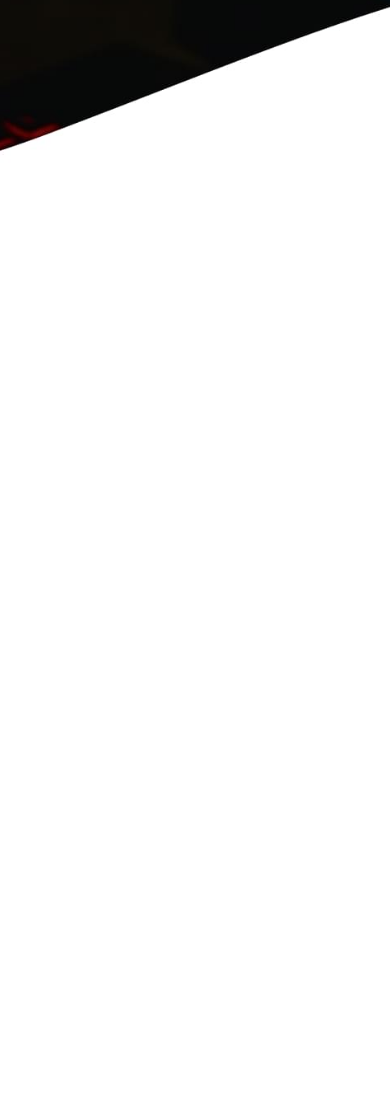
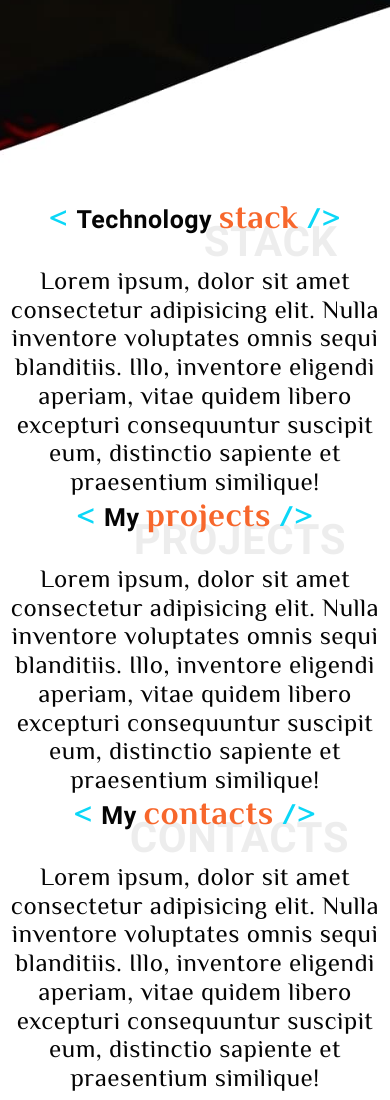
Before and after one commit to IrinaAzizova/irinaaziziva.github.io, a website: page src/index.html in a window 390 px wide. Shown: the part 642-1742 px from the top of the page. Before the commit the page ends 844 px from the top, so only its background shows below. Drawn offline with Linux system fonts and the light colour scheme; files whose address does not match are found by name.

Commit message:
created adaptive titles. Implemented smooth scroll

```diff
--- a/src/index.html
+++ b/src/index.html
@@ -61,13 +61,13 @@
                     <a href="#home" class="navbar__link navbar__link_active">Home</a>
                 </li>
                 <li class="navbar__list-item">
-                    <a href="#" class="navbar__link">Technology stack</a>
+                    <a href="#stack" class="navbar__link">Technology stack</a>
                 </li>
                 <li class="navbar__list-item">
-                    <a href="#" class="navbar__link">Projects</a>
+                    <a href="#projects" class="navbar__link">Projects</a>
                 </li>
                 <li class="navbar__list-item">
-                    <a href="#" class="navbar__link">Contacts</a>
+                    <a href="#contacts" class="navbar__link">Contacts</a>
                 </li>
             </ul>
         </nav>
@@ -87,93 +87,43 @@
                 <p class="intro__hello">hello!</p>
                 <h1>I'm Irina Azizova a frontend developer</h1>
                 <div class="intro__change-tittle animate__fadeIn">
-                    <!-- <div class="intro__tittle">I'm <span>Irina Azizova</span> </div>
-                    <div class="intro__subtittle">a frontend developer</div> -->
+                  <!-- here is the animated title generated by the script -->
                 </div>
                 <div class="intro__btn-box">
-                    <button href="" class="btn btn_orange">Contacts</button>
-                    <button href="" class="btn btn_white">Projects</button>
+                    <a href="#contacts" class="btn btn_orange">Contacts</a>
+                    <a href="#projects" class="btn btn_white">Projects</a>
                 </div>
-
             </div>
         </div>
+    </section>
+      <!-- intro section end -->
 
-        <!-- slider section -->
-        <!-- <section class=" slider_section ">
-          <div id="carouselExampleIndicators" class="carousel slide" data-ride="carousel">
+	<!-- stack section start -->
+    <section class="stack">
+		<div class="container">
+			<h2 class="tittle" id="stack"><span class="tittle__decoration">&lt; </span>Technology <span>stack</span><span class="tittle__decoration"> 	&sol;&gt;</span></h2>
+			<p class="subtittle">Lorem ipsum, dolor sit amet consectetur adipisicing elit. Nulla inventore voluptates omnis sequi blanditiis. Illo, inventore eligendi aperiam, vitae quidem libero excepturi consequuntur suscipit eum, distinctio sapiente et praesentium similique!</p>
+		</div>
+	</section>
+	<!-- stack section end -->
 
-            <div class="carousel-inner">
-              <div class="carousel-item active">
-                <div class="container">
-                  <div class="row">
-                    <div class="col-lg-6 col-md-10">
-                      <div class="detail-box">
+	<!-- projects section start -->
+	<section class="projects">
+		<div class="container">
+			<h2 class="tittle" id="projects"><span class="tittle__decoration">&lt; </span>My <span>projects</span><span class="tittle__decoration"> 	&sol;&gt;</span></h2>
+			<p class="subtittle">Lorem ipsum, dolor sit amet consectetur adipisicing elit. Nulla inventore voluptates omnis sequi blanditiis. Illo, inventore eligendi aperiam, vitae quidem libero excepturi consequuntur suscipit eum, distinctio sapiente et praesentium similique!</p>
+		</div>
+	</section>
+	<!-- projects section end -->
 
-                      </div>
-                    </div>
-                    <div class="col-lg-6 col-md-2">
-                      <div class="img-box">
-                        <div class="play_btn">
-                          <a href="">
-                            <img src="images/play.png" alt="">
-                          </a>
-                        </div>
-                        </a>
-                      </div>
-                    </div>
-                  </div>
-                </div>
-              </div>
-              <div class="carousel-item ">
-                <div class="container">
-                  <div class="row">
-                    <div class="col-md-6 ">
-                      <div class="detail-box">
-                        <h1>
-                          Save <span>Birds</span> <br>
-                          Save <span>Animals</span>
-                        </h1>
-                        <p>
-                          There are many variations of passages of Lorem Ipsum available, but the majority have suffered
-                          alteration
-                        </p>
-                        <div class="btn-box">
-                          <a href="" class="btn-1">
-                            About Us
-                          </a>
-                          <a href="" class="btn-2">
-                            Donate Now
-                          </a>
-                        </div>
-                      </div>
-                    </div>
-                    <div class="col-md-6">
-                      <div class="img-box">
-                        <div class="play_btn">
-                          <a href="">
-                            <img src="images/play.png" alt="">
-                          </a>
-                        </div>
-                        </a>
-                      </div>
-                    </div>
-                  </div>
-                </div>
-              </div>
-            </div>
-            <div class="carousel_btn-container">
-              <a class="carousel-control-prev" href="#carouselExampleIndicators" role="button" data-slide="prev">
-                <span class="sr-only">Previous</span>
-              </a>
-              <a class="carousel-control-next" href="#carouselExampleIndicators" role="button" data-slide="next">
-                <span class="sr-only">Next</span>
-              </a>
-            </div>
-          </div>
-        </section> -->
-        <!-- end slider section -->
-      </section>
-      <!-- intro section end -->
+	<!-- contacts section start -->
+	<section class="contacts">
+		<div class="container">
+			<h2 class="tittle" id="contacts"><span class="tittle__decoration">&lt; </span>My <span>contacts</span><span class="tittle__decoration">	&sol;&gt;</span></h2>
+			<p class="subtittle">Lorem ipsum, dolor sit amet consectetur adipisicing elit. Nulla inventore voluptates omnis sequi blanditiis. Illo, inventore eligendi aperiam, vitae quidem libero excepturi consequuntur suscipit eum, distinctio sapiente et praesentium similique!</p>
+		</div>
+	</section>
+	<!-- contacts section end -->
 
       <div class="overlay"></div>
     <script src="js/script.js"></script>
--- a/src/js/script.js
+++ b/src/js/script.js
@@ -1,6 +1,16 @@
 'use strict';
 
 window.addEventListener('DOMContentLoaded', () => {
+
+    /***** find coordinates of element *****/
+
+    const stack = document.querySelector('#stack');
+    function offset(el) {
+        var rect = el.getBoundingClientRect(),
+        scrollLeft = window.pageXOffset || document.documentElement.scrollLeft,
+        scrollTop = window.pageYOffset || document.documentElement.scrollTop;
+        return { top: rect.top + scrollTop, left: rect.left + scrollLeft }
+    }
 
     /***** hamburger menu animation *****/
 
@@ -26,6 +36,11 @@ window.addEventListener('DOMContentLoaded', () => {
     menuItems.forEach((item,i) => {
         item.addEventListener('click', (event) => {
             event.preventDefault();
+            const idLink = event.target.href.split('#')[1];
+            window.scrollTo({
+                top: offset (document.querySelector(`#${idLink}`)).top,
+                behavior: "smooth"
+            });
             if (navbar.classList.contains('navbar_active')) {
                 toggleActiveClasses();
             }
--- a/src/sass/blocks/_btns.scss
+++ b/src/sass/blocks/_btns.scss
@@ -1,8 +1,11 @@
 .btn {
+    display: block;
     width: 175px;
     padding: 12px 0;
     border: 1px solid transparent;
     font-size: 18px;
+    text-align: center;
+    text-decoration: none;
     border-radius: 10px;
     &:hover {
         cursor: pointer;
--- /dev/null
+++ b/src/sass/blocks/_stack.scss
@@ -0,0 +1,9 @@
+.stack {
+    padding: 100px 0 0;
+}
+
+@media (max-width: 520px) {
+    .stack {
+        padding: 0;
+    }
+}
--- /dev/null
+++ b/src/sass/blocks/_tittles.scss
@@ -0,0 +1,96 @@
+.tittle {
+    font-size: 45px;
+    font-family: 'Roboto',sans-serif;
+    font-weight: 700;
+    text-align: center;
+    position: relative;
+    color: $black;
+    width: fit-content;
+    margin: 0 auto;
+    span {
+        color: $orange;
+        @include main-font_700;
+        font-size: 55px;
+        &.tittle__decoration {
+            color: $light-blue;
+            font-size: 60px;
+        }
+    }
+    &:after {
+        content: "Stack";
+        @include second-font_700;
+        text-transform: uppercase;
+        color: $black-shadow;
+        font-size: 80px;
+        position: absolute;
+        left: 53%;
+        top: 43%;
+        z-index: -1;
+    }
+    &#projects {
+        &:after {
+            content: "Projects";
+            left: 24%;
+        }
+    }
+    &#contacts {
+        &:after {
+            content: "contacts";
+            left: 23%;
+        }
+    }
+}
+
+.subtittle {
+    margin-top: 30px;
+    font-size: 25px;
+    text-align: center;
+    color: $black;
+}
+
+
+
+@media (max-width: 1200px) {
+    .tittle {
+        font-size: 40px;
+        span {
+            font-size: 50px;
+            &.tittle__decoration {
+                font-size: 50px;
+            }
+        }
+        &:after {
+            font-size: 70px;
+        }
+    }
+}
+
+@media (max-width: 768px) {
+    .tittle {
+        font-size: 35px;
+        span {
+            font-size: 45px;
+            &.tittle__decoration {
+                font-size: 40px;
+            }
+        }
+        &:after {
+            font-size: 60px;
+        }
+    }
+}
+
+@media (max-width: 586px) {
+    .tittle {
+        font-size: 25px;
+        span {
+            font-size: 33px;
+            &.tittle__decoration {
+                font-size: 30px;
+            }
+        }
+        &:after {
+            font-size: 42px;
+        }
+    }
+}
--- a/src/sass/libs/_variables-&-mixins.scss
+++ b/src/sass/libs/_variables-&-mixins.scss
@@ -4,7 +4,7 @@ $white: #ffffff;
 $black:#050505;
 $orange: #f7672c;
 $light-blue: #0bd7f7;
-
+$black-shadow: rgba(5, 5, 5, 0.07);
 
 /***** fonts *****/
 
@@ -14,7 +14,18 @@ $light-blue: #0bd7f7;
     letter-spacing: 0.02em;
 }
 
+@mixin main-font_700{
+    font-family: 'El Messiri', sans-serif;
+    font-weight: 700;
+    letter-spacing: 0.02em;
+}
+
 @mixin second-font{
     font-family: 'Roboto', sans-serif;
     font-weight: 400;
 }
+
+@mixin second-font_700{
+    font-family: 'Roboto', sans-serif;
+    font-weight: 700;
+}
--- a/src/sass/style.scss
+++ b/src/sass/style.scss
@@ -5,5 +5,9 @@
 
 @import "blocks/main-styles";
 @import "blocks/btns";
+@import "blocks/tittles";
 @import "blocks/header";
 @import "blocks/intro-section";
+@import "blocks/stack";
+@import "blocks/projects";
+@import "blocks/contacts";
```
Also changed, not shown: dist/css/style.min.css, dist/index.html, dist/js/script.js, src/css/style.min.css, src/sass/blocks/_contacts.scss (added), src/sass/blocks/_projects.scss (added), 1 other file.
